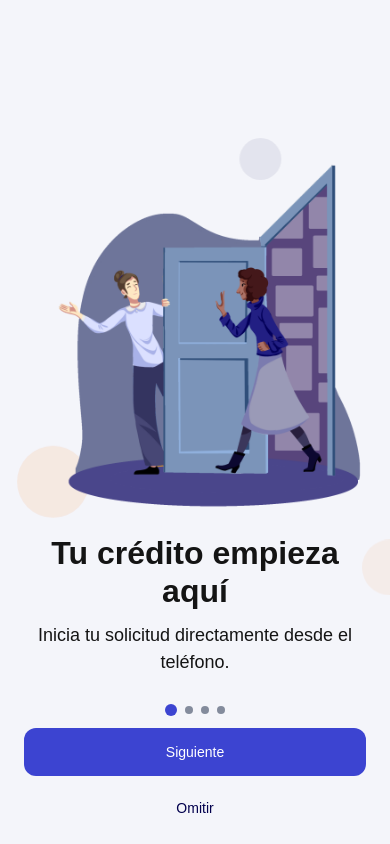
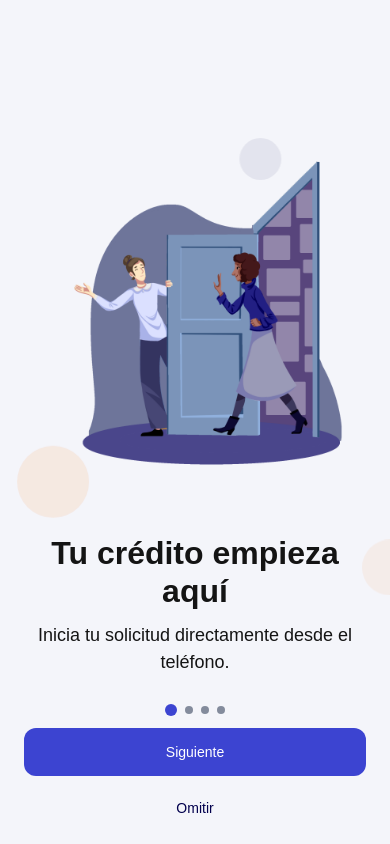
Before and after one commit to x8xIsanamix8x/xtracash, a Next.js app: page / in a window 390 px wide. Built offline with nearby package versions, Linux system fonts and the light colour scheme; what @mui/material-nextjs would draw is missing.

Commit message:
fix(onboarding): contener ilustraciones en iPhone

```diff
--- a/src/features/entry/components/OnboardingView.tsx
+++ b/src/features/entry/components/OnboardingView.tsx
@@ -80,6 +80,7 @@ export function OnboardingView({
             minHeight: 0,
             display: "grid",
             placeItems: "center",
+            overflow: "hidden",
           }}
         >
           <OnboardingVisual imageAlt={step.imageAlt} imageSrc={step.imageSrc} />
--- a/src/features/entry/components/OnboardingVisual.tsx
+++ b/src/features/entry/components/OnboardingVisual.tsx
@@ -15,7 +15,8 @@ export function OnboardingVisual({ imageAlt, imageSrc }: OnboardingVisualProps)
         display: "block",
         width: "min(100%, 562px)",
         maxWidth: "100%",
-        height: "clamp(288px, 60dvh, 575px)",
+        height: "min(100%, clamp(240px, 48dvh, 500px))",
+        maxHeight: "100%",
         objectFit: "contain",
         objectPosition: "center",
       }}
```
Also changed, not shown: 1 other file (tests, documents, lock files or other folders).
